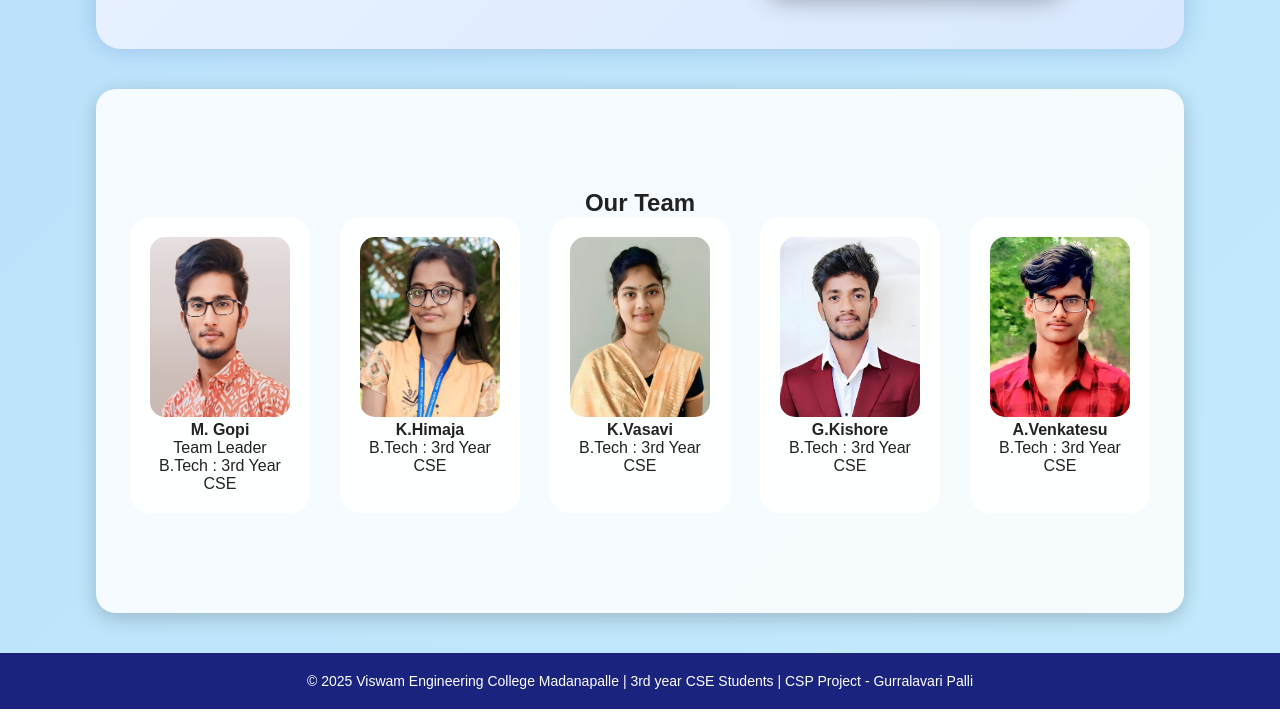
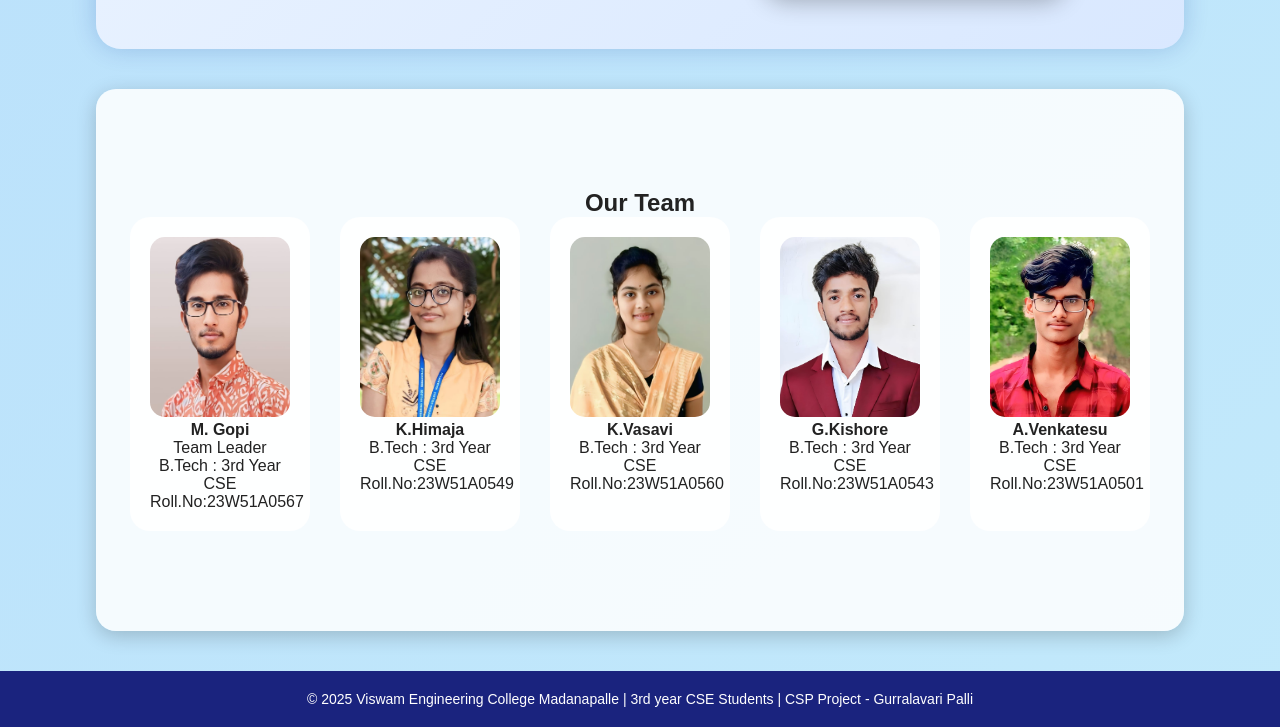
Before and after one commit to GOPIMANDAPALLI/CSP_Website, a plain HTML site: page index.html in a window 1280 px wide. Shown: the part 8794-9521 px from the top of the page. Drawn offline with nearby package versions, Linux system fonts and the light colour scheme.

Commit message:
index.html

```diff
--- a/index.html
+++ b/index.html
@@ -312,25 +312,25 @@ It highlights how the sAfeNeT Box project connects remote villages with smart, e
     <div class="team-grid">
       <div class="member">
         <img src="images/gopi.jpg" alt="">
-        <p><strong><b>M. Gopi</b></strong><br>Team Leader<br>B.Tech : 3rd Year<br>CSE<br></p>
+        <p><strong><b>M. Gopi</b></strong><br>Team Leader<br>B.Tech : 3rd Year<br>CSE<br>Roll.No:23W51A0567<br></p>
 
 
       </div>
       <div class="member">
         <img src="images/himaja.jpg" alt="">
-        <p><strong><b>K.Himaja</b></strong><br>B.Tech : 3rd Year<br>CSE<br></p>
+        <p><strong><b>K.Himaja</b></strong><br>B.Tech : 3rd Year<br>CSE<br>Roll.No:23W51A0549<br></p>
       </div>
       <div class="member">
         <img src="images/vasavi.jpg" alt="">
-        <p><strong><b>K.Vasavi</b></strong><br>B.Tech : 3rd Year<br>CSE<br></p>
+        <p><strong><b>K.Vasavi</b></strong><br>B.Tech : 3rd Year<br>CSE<br>Roll.No:23W51A0560<br></p>
       </div>
       <div class="member">
         <img src="images/kishore.jpg" alt="">
-        <p><strong><b>G.Kishore</b></strong><br>B.Tech : 3rd Year<br>CSE<br></p>
+        <p><strong><b>G.Kishore</b></strong><br>B.Tech : 3rd Year<br>CSE<br>Roll.No:23W51A0543<br></p>
       </div>
       <div class="member">
         <img src="images/venkatesu.jpg" alt="">
-        <p><strong><b>A.Venkatesu</b></strong><br>B.Tech : 3rd Year<br>CSE<br></p>
+        <p><strong><b>A.Venkatesu</b></strong><br>B.Tech : 3rd Year<br>CSE<br>Roll.No:23W51A0501<br></p>
       </div>
     </div>
   </section>
```
